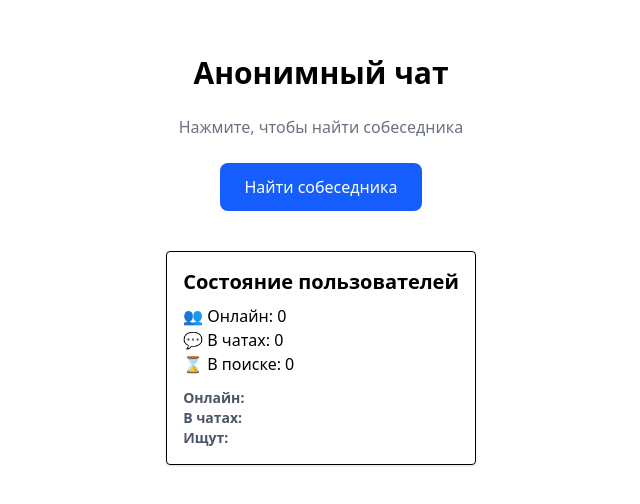
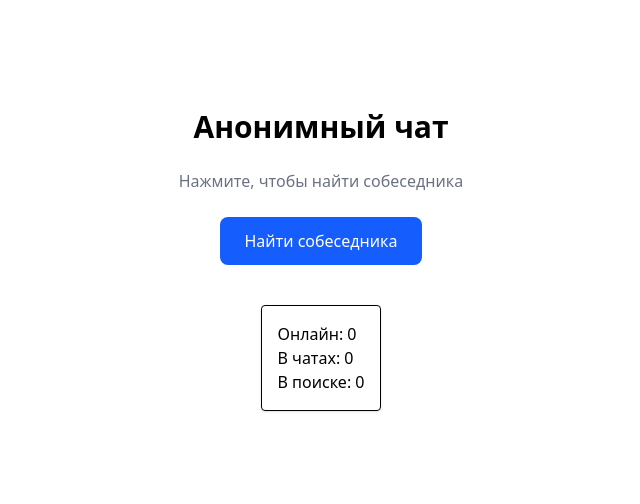
Before and after one commit to YangBang74/anonim-chat, a Vue app in the folder frontend/: page /find in a window 1280 px wide. Shown: the part 140-644 px from the top of the page, without its empty margins (319-959 px from the left). Built offline with nearby package versions, Linux system fonts and the light colour scheme; no server answers.

Commit message:
feat: enhance user status tracking and improve chat room functionality

```diff
--- a/frontend/src/composables/useSocket.ts
+++ b/frontend/src/composables/useSocket.ts
@@ -121,22 +121,39 @@ export function useSocket(roomIdRef: Ref<string>) {
     onlineUsers.value = new Set(users)
   })
 
-  socket.on('status-info', (data) => {
-    allUsers.value = data.onlineUsers
-    chattingUsers.value = data.chattingUsers
-    searchingUsers.value = data.searchingUsers
+  socket.on('status-info', ({ onlineUsers, chattingUsers: c, searchingUsers: s }) => {
+    allUsers.value = onlineUsers
+    chattingUsers.value = c
+    searchingUsers.value = s
   })
 
-  // ⚡ Запускаем автообновление при подключении
   socket.on('connect', () => {
     socket.emit('request-status')
-
     statusInterval = setInterval(() => {
       socket.emit('request-status')
     }, 3000)
   })
 
-  // Очищаем всё при завершении компонента
+  socket.on('online-users-in-room', (users: string[]) => {
+    chattingUsers.value = users
+  })
+
+  watch(
+    roomIdRef,
+    (newId, oldId) => {
+      if (oldId) {
+        socket.emit('leave-room', oldId)
+        chat.clearMessages()
+      }
+      if (newId) {
+        socket.emit('join-room', newId)
+        chat.setRoom(newId)
+        socket.emit('request-status')
+      }
+    },
+    { immediate: true },
+  )
+
   onBeforeUnmount(() => {
     if (statusInterval) clearInterval(statusInterval)
     socket.disconnect()
--- a/frontend/src/views/FindChat.vue
+++ b/frontend/src/views/FindChat.vue
@@ -1,16 +1,9 @@
 <template>
   <div class="flex items-center justify-center flex-col-reverse gap-10 h-screen">
     <div class="p-4 border rounded shadow max-w-md mx-auto text-left">
-      <h2 class="text-xl font-bold mb-2">Состояние пользователей</h2>
-      <p>👥 Онлайн: {{ allUsers.length }}</p>
-      <p>💬 В чатах: {{ chattingUsers.length }}</p>
-      <p>⌛ В поиске: {{ searchingUsers.length }}</p>
-
-      <div class="mt-3 text-sm text-gray-600">
-        <p><b>Онлайн:</b> {{ allUsers.join(', ') }}</p>
-        <p><b>В чатах:</b> {{ chattingUsers.join(', ') }}</p>
-        <p><b>Ищут:</b> {{ searchingUsers.join(', ') }}</p>
-      </div>
+      <p>Онлайн: {{ allUsers.length }}</p>
+      <p>В чатах: {{ chattingUsers.length }}</p>
+      <p>В поиске: {{ searchingUsers.length }}</p>
     </div>
     <div class="text-center space-y-6">
       <h1 class="text-3xl font-bold">Анонимный чат</h1>
```
Also changed, not shown: 1 other file (tests, documents, lock files or other folders).
